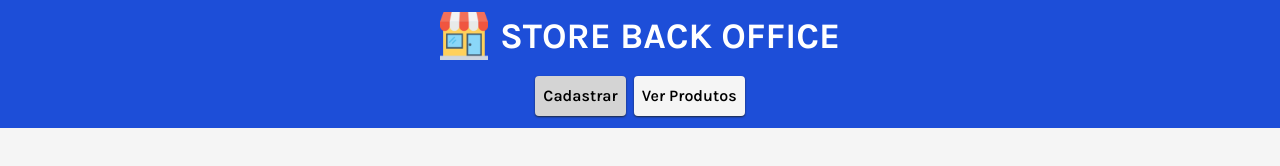
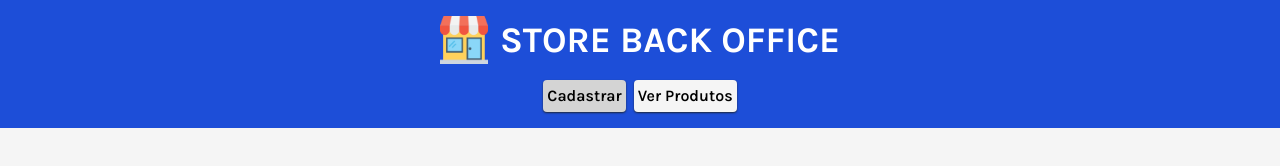
Before and after one commit to vmedeir0s/store-back-office, a React (Vite) app: page / in a window 1280 px wide. Shown: the top 166 px of the page. Built offline with nearby package versions, Linux system fonts and the light colour scheme.

Commit message:
adjust styles

```diff
--- a/src/App.tsx
+++ b/src/App.tsx
@@ -17,18 +17,18 @@ function App() {
   }
 
   return (
-    <div className="bg-neutral-100 min-h-screen max-sm:h[calc(100dvh)] flex items-center flex-col">
+    <div className="bg-neutral-100 md:h-screen max-sm:min-h-[calc(100dvh)] flex items-center flex-col">
       <header className="w-full h-32 bg-blue-700 flex justify-center gap-4 items-center flex-col">
         <Title />
         <div className="flex gap-2">
           <button
-            className={`font-semibold shadow-sm shadow-slate-800 p-2 rounded ${navOption == 'register' ? 'bg-neutral-100' : 'bg-neutral-300 hover:bg-neutral-100 '}`}
+            className={`font-semibold shadow-sm shadow-slate-800 p-1 rounded ${navOption == 'register' ? 'bg-neutral-100' : 'bg-neutral-300 hover:bg-neutral-100 '}`}
             onClick={handleButtonRegister}
           >
             Cadastrar
           </button>
           <button
-            className={`font-semibold shadow-sm shadow-slate-800 p-2 rounded ${navOption == 'list' ? 'bg-neutral-100' : 'bg-neutral-300 hover:bg-neutral-100 '}`}
+            className={`font-semibold shadow-sm shadow-slate-800 p-1 rounded ${navOption == 'list' ? 'bg-neutral-100' : 'bg-neutral-300 hover:bg-neutral-100 '}`}
             onClick={handleButtonList}
           >
             Ver Produtos
--- a/src/components/RegisterProduct.tsx
+++ b/src/components/RegisterProduct.tsx
@@ -140,7 +140,7 @@ export default function RegisterProduct() {
                 maxLength={60}
               />
             </div>
-            <button className="self-center bg-emerald-500 py-3 px-4 rounded-md shadow-sm text-white font-semibold
+            <button className="self-center bg-emerald-500 py-[9px] px-4 rounded-md shadow-sm text-white font-semibold
             hover:bg-emerald-400
             focus-visible:outline focus-visible:outline-2 focus-visible:outline-offset-2 focus-visible:outline-emerald-600 w-28 max-sm:w-2/3" type="submit">Salvar</button>
           </form>
```
